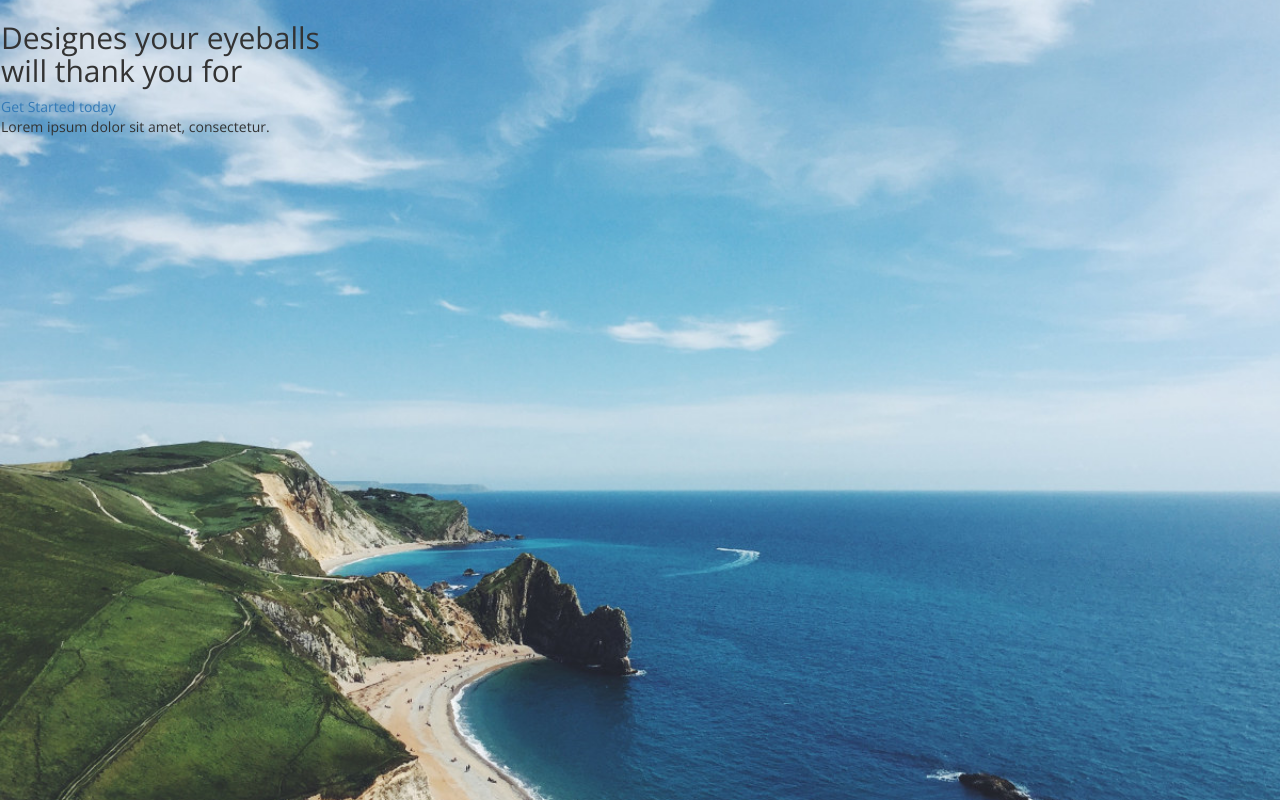
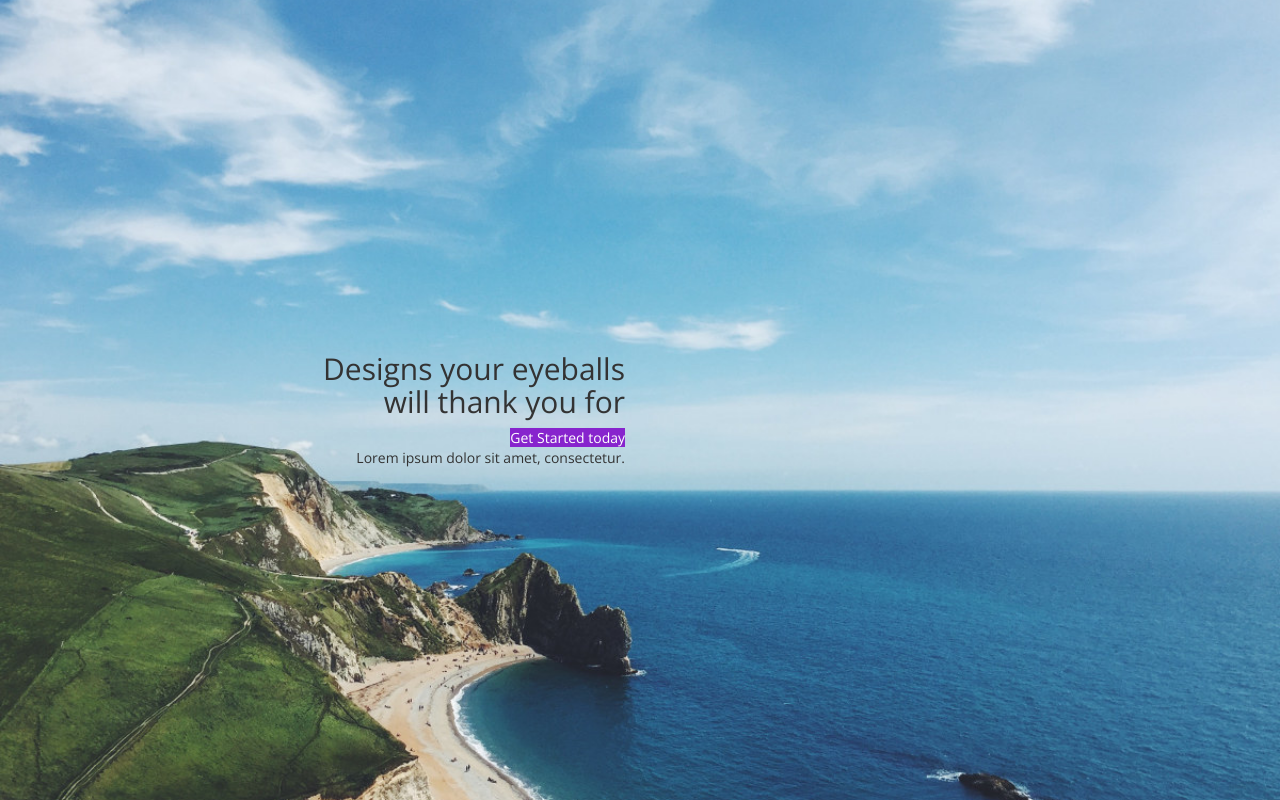
Before and after one commit to prem315/psd2html, a plain HTML site: page index.html in a window 1280 px wide. Drawn offline with nearby package versions, Linux system fonts and the light colour scheme.

Commit message:
Added scss file to the project

```diff
--- a/index.html
+++ b/index.html
@@ -11,13 +11,24 @@
 
 <body>
 	<section id="land">
-		<div class="cont">
-			<h2>
-				Designes your eyeballs</br>
-				will thank you for
-			</h2>
-			<a href="#">Get Started today</a>
-			<div class="meta-info">Lorem ipsum dolor sit amet, consectetur.</div>
+		<div class="vcenter">
+			<div class="container-fluid">
+				<div class="row">
+					<div class="col-sm-6">
+						<h2>
+							Designs your eyeballs</br>
+							will thank you for
+						</h2>
+						<a href="#">Get Started today</a>
+						<div class="meta-info">Lorem ipsum dolor sit amet, consectetur.</div>
+
+					</div>
+
+					<div class="col-sm-6 hiiden-xs">
+
+					</div>
+				</div>
+			</div>
 
 		</div>
 	</section>
--- /dev/null
+++ b/styles.scss
@@ -0,0 +1,28 @@
+body{
+	font-family: 'Open Sans', sans-serif;
+}
+
+#land{
+	width: 100%;
+	height: 100vh;
+	background-color: #BADA55;
+	background-image: url('sky1.jpg');
+	background-size: cover;
+	background-position: 50% 50%;
+	text-align: right;
+
+	.vcenter{
+		border: 1px solid transparent;
+		position: relative;
+		top: 50%;
+		transform: translateY(-50%);
+	}
+
+	.vcenter a{
+		&, &:hover{
+			background-color: #8724CD;
+			color: #FFFFFF;
+			text-decoration: none;
+		}
+	}
+}
```
Also changed, not shown: styles.css, 1 other file.
